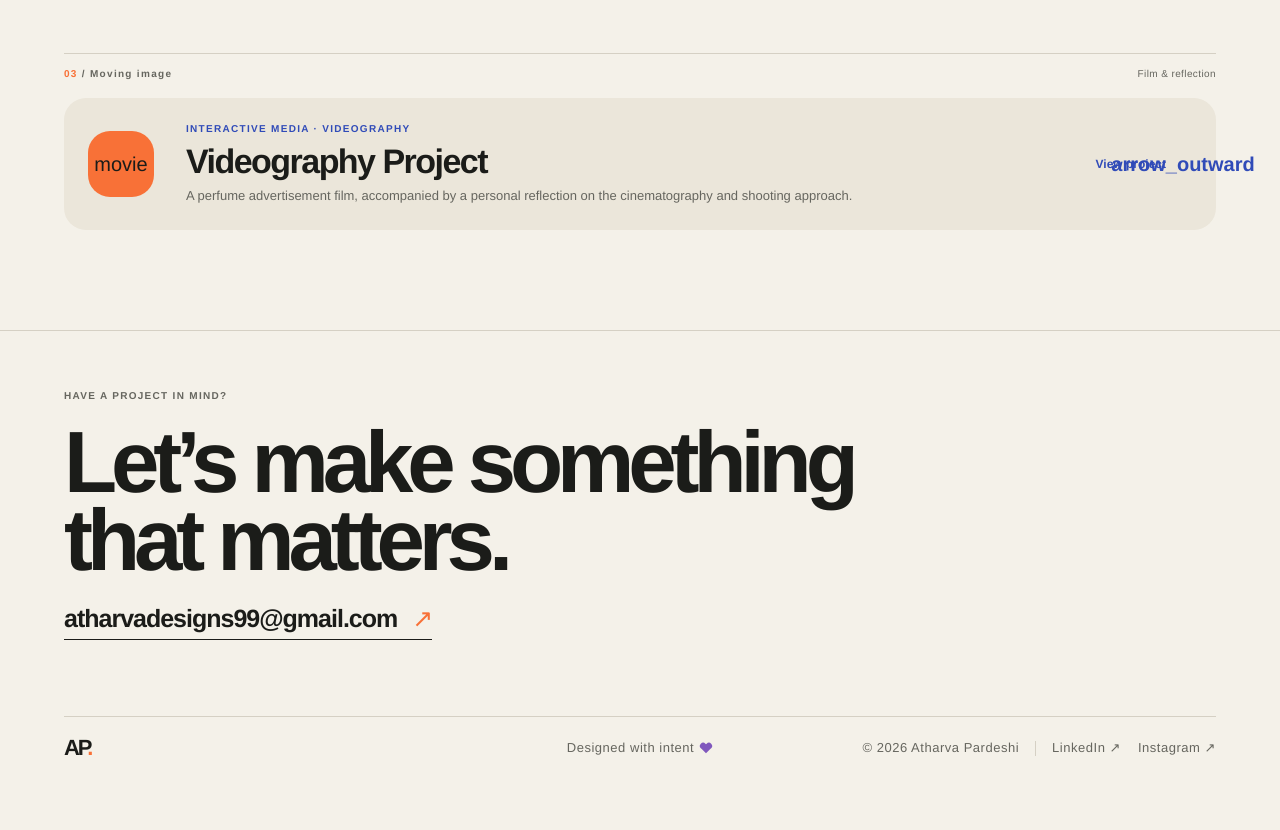
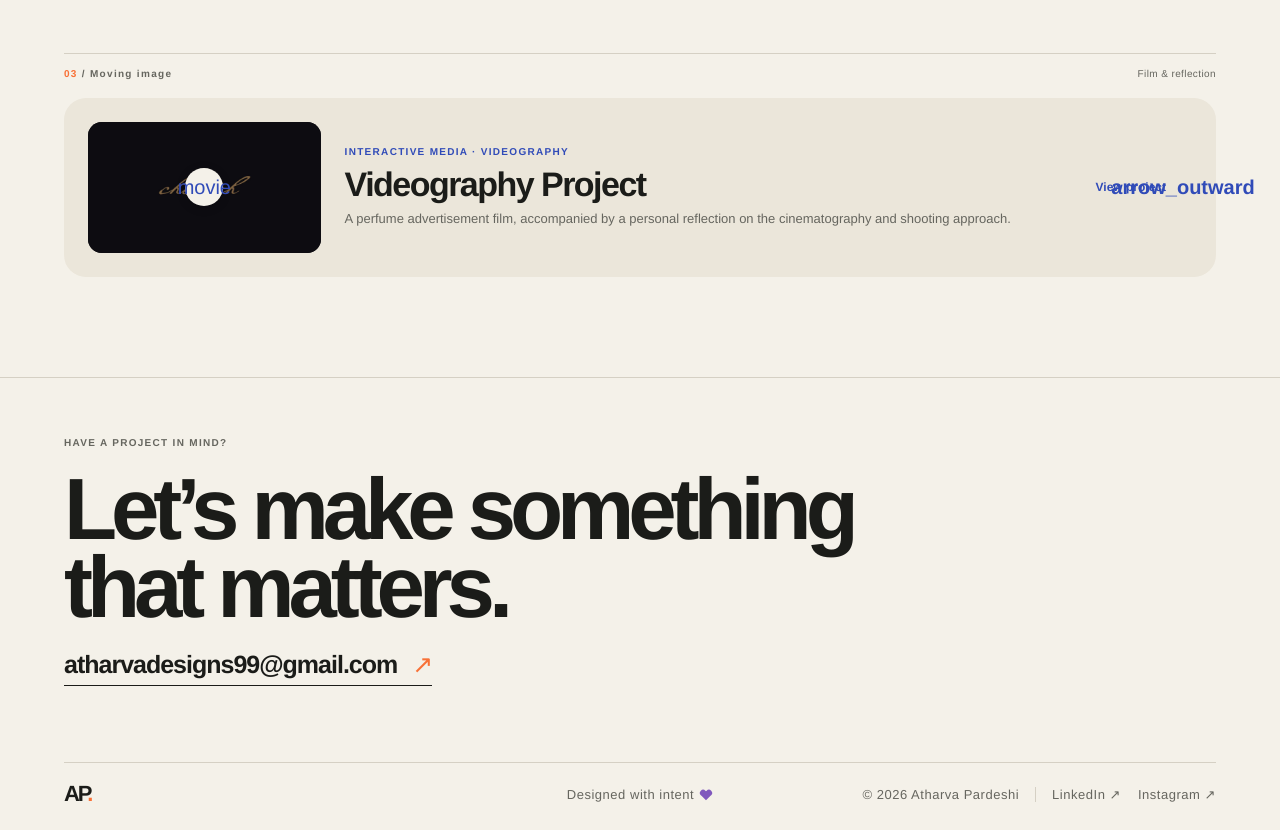
Before and after one commit to atharvap99/portfolio26, a React (Vite) app: page /work in a window 1280 px wide. Shown: the part 2040-2870 px from the top of the page. Before the commit the page ends 2823 px from the top, so only its background shows below. Built offline with nearby package versions, Linux system fonts and the light colour scheme.

Commit message:
Add perfume video poster image

```diff
--- a/src/components/CaseStudyTemplate.tsx
+++ b/src/components/CaseStudyTemplate.tsx
@@ -116,7 +116,13 @@ function MediaProjectSection({
           </MaterialAction>
         </div>
 
-        <video className="project-film" controls playsInline preload="metadata">
+        <video
+          className="project-film"
+          controls
+          playsInline
+          preload="metadata"
+          poster={mediaBase + project.poster}
+        >
           <source src={mediaBase + project.video} type="video/mp4" />
           Your browser does not support video playback.
         </video>
--- a/src/components/MovingImageProjectCard.css
+++ b/src/components/MovingImageProjectCard.css
@@ -1,6 +1,6 @@
 .moving-image-card {
   display: grid;
-  grid-template-columns: 74px 1fr auto;
+  grid-template-columns: minmax(140px, .32fr) minmax(0, 1fr) auto;
   align-items: center;
   gap: 24px;
   margin-top: 17px;
@@ -19,18 +19,38 @@
 .moving-image-card:active {
   background: #e2dccf;
 }
-.moving-image-mark {
+.moving-image-thumbnail {
+  position: relative;
   display: grid;
   place-items: center;
-  width: 66px;
-  height: 66px;
-  border-radius: 22px;
-  background: var(--orange);
-  color: var(--ink);
+  aspect-ratio: 16 / 9;
+  overflow: hidden;
+  border-radius: 14px;
+  background: #111014;
 }
-.moving-image-mark .material-icon {
-  width: 30px;
-  height: 30px;
+.moving-image-thumbnail img {
+  width: 100%;
+  height: 100%;
+  object-fit: cover;
+}
+.moving-image-play {
+  position: absolute;
+  display: grid;
+  width: 38px;
+  height: 38px;
+  place-items: center;
+  border-radius: 50%;
+  background: var(--paper);
+  color: var(--blue);
+  box-shadow: 0 2px 10px rgba(0, 0, 0, .2);
+  transition: transform .2s ease;
+}
+.moving-image-card:hover .moving-image-play {
+  transform: scale(1.08);
+}
+.moving-image-play .material-icon {
+  width: 20px;
+  height: 20px;
 }
 .moving-image-copy {
   display: grid;
@@ -66,14 +86,12 @@
 }
 @media (max-width: 760px) {
   .moving-image-card {
-    grid-template-columns: 56px 1fr;
+    grid-template-columns: minmax(92px, .45fr) minmax(0, 1fr);
     gap: 15px;
     padding: 19px;
   }
-  .moving-image-mark {
-    width: 54px;
-    height: 54px;
-    border-radius: 17px;
+  .moving-image-thumbnail {
+    border-radius: 12px;
   }
   .moving-image-link {
     grid-column: 2;
--- a/src/components/MovingImageProjectCard.tsx
+++ b/src/components/MovingImageProjectCard.tsx
@@ -4,9 +4,17 @@ import { videographyProject } from '../data/projects';
 import { MaterialIcon } from './MaterialMedia';
 
 function MovingImageProjectCard() {
+  const baseUrl = import.meta.env.BASE_URL;
+  const mediaBase = baseUrl.endsWith('/') ? baseUrl : `${baseUrl}/`;
+
   return (
     <Link className="moving-image-card" to={'/case-study/' + videographyProject.slug}>
-      <span className="moving-image-mark"><MaterialIcon name="movie" /></span>
+      <span className="moving-image-thumbnail">
+        <img src={mediaBase + videographyProject.poster} alt="" loading="lazy" />
+        <span className="moving-image-play" aria-hidden="true">
+          <MaterialIcon name="movie" />
+        </span>
+      </span>
       <span className="moving-image-copy">
         <span className="eyebrow">{videographyProject.discipline}</span>
         <strong>{videographyProject.title}</strong>
--- a/src/data/projects.ts
+++ b/src/data/projects.ts
@@ -129,6 +129,7 @@ export const videographyProject = {
   reflectionTitle: 'Perfume Advertisement Cinematography',
   description: 'A perfume advertisement film, accompanied by a personal reflection on the cinematography and shooting approach.',
   video: 'projects/interactive-media-videography/cheetah-perfume.mp4',
+  poster: 'projects/interactive-media-videography/perfume-advertisement-poster.png',
   reflection: 'projects/interactive-media-videography/personal-reflection-blog.pdf',
   coverPreview: 'projects/interactive-media-videography/reflection-cover-1.jpg',
 };
```
Also changed, not shown: public/projects/interactive-media-videography/perfume-advertisement-poster.png (added).
